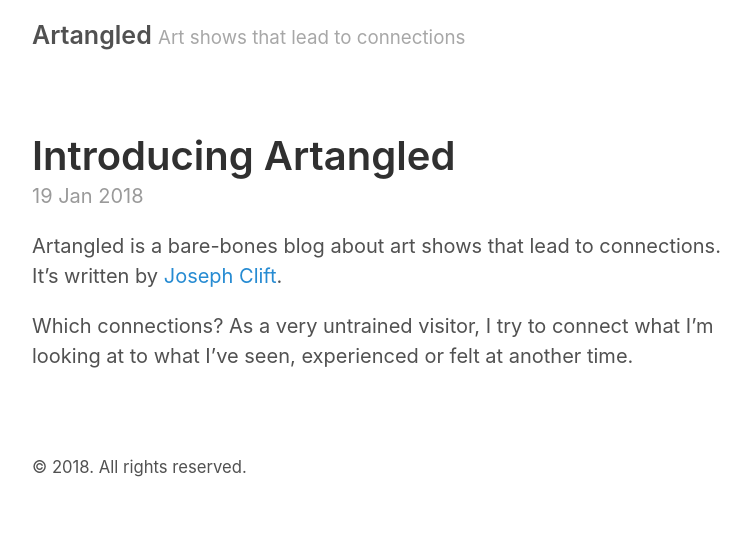
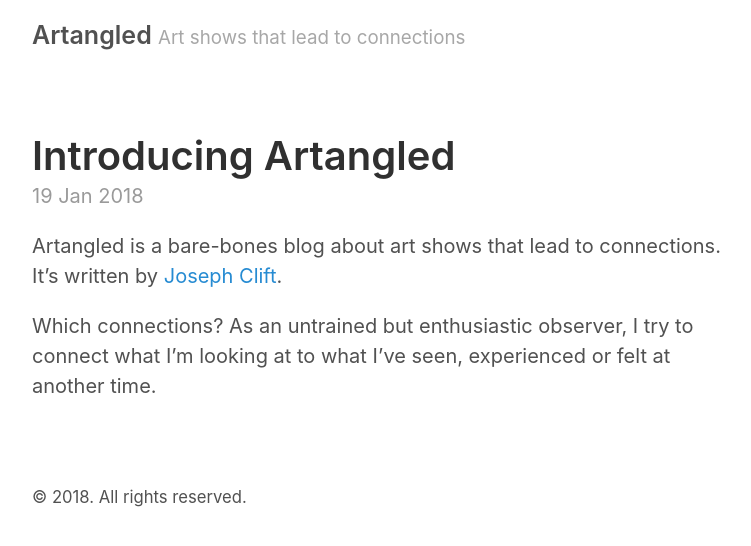
Before and after one commit to JMDKC/jmdkc.github.io, a Jekyll site: the page built from _posts/2018-01-19-introducing-artangled.md, in a window 1280 px wide. Shown: the top 546 px of the page, without its empty margins (258-1009 px from the left). Built offline with Jekyll 4.4.1, drawn with Linux system fonts in a browser that asks for light colours.

Commit message:
Revised post

```diff
--- a/_posts/2018-01-19-introducing-artangled.md
+++ b/_posts/2018-01-19-introducing-artangled.md
@@ -5,4 +5,4 @@ title: Introducing Artangled
 
 Artangled is a bare-bones blog about art shows that lead to connections. It's written by [Joseph Clift](https://twitter.com/jmdkc).
 
-Which connections? As a very untrained visitor, I try to connect what I'm looking at to what I've seen, experienced or felt at another time.
+Which connections? As an untrained but enthusiastic observer, I try to connect what I'm looking at to what I've seen, experienced or felt at another time.
```
